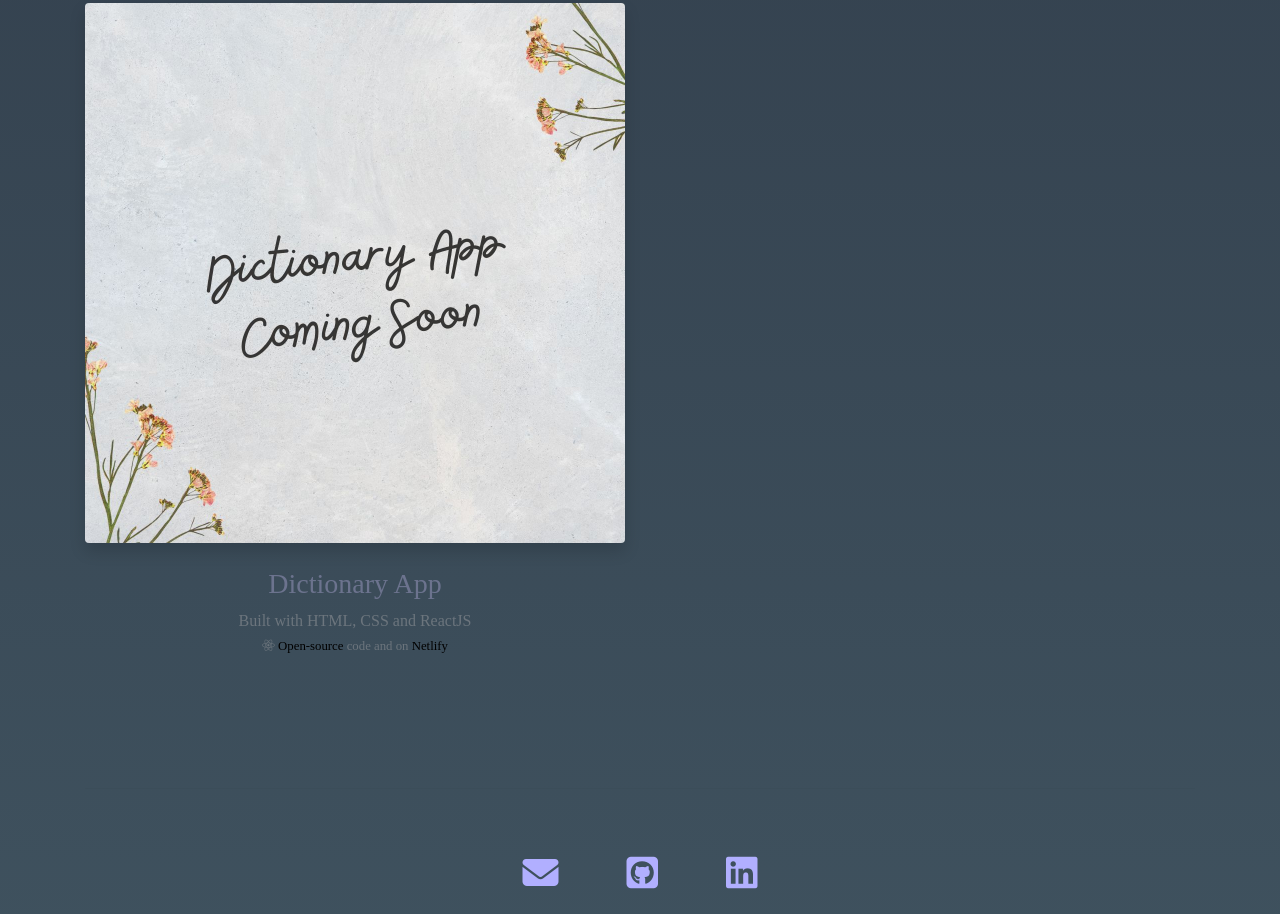
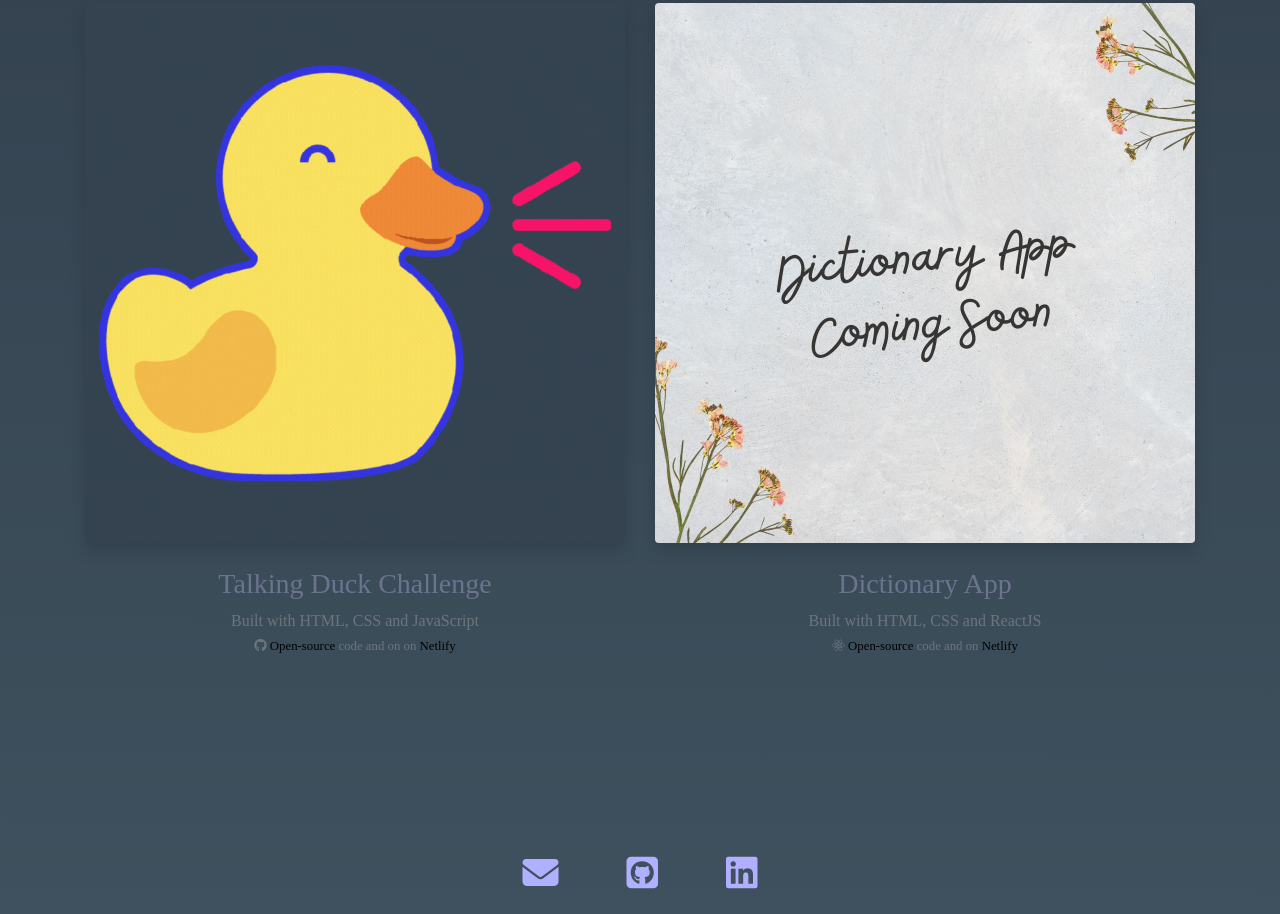
Before and after one commit to NatsukiSh/advanced-tools-homework, a plain HTML site: page work.html in a window 1280 px wide. Shown: the part 2560-3474 px from the top of the page. Drawn offline with nearby package versions, Linux system fonts and the light colour scheme; no server answers.

Commit message:
Added talking duck challenge

```diff
--- a/work.html
+++ b/work.html
@@ -298,6 +298,30 @@
               </p>
               </div>
               <div class="col-md-6 mb-5">
+              <a href="https://joyful-horse-b9cd51.netlify.app/" target="_blank">
+                <img
+                  src="/img/talking-duck-animated.gif"
+                  class="img-fluid rounded shadow mt-3"
+                  alt="Duck gif"
+                  title="Let Duck talk!"
+              /></a>
+              <h3 class="text-center mt-4">Talking Duck Challenge</h3>
+              <p class="text-center text-muted">
+                Built with HTML, CSS and JavaScript
+                <br />
+                <small class="text-center">
+                  <i class="fa-brands fa-github mb-5"></i>
+                  <a
+                    href="https://github.com/NatsukiSh/talking-duck-project"
+                    target="_blank"
+                    class="text-decoration-none"
+                    >Open-source</a
+                  >
+                  code and on on <a href="https://joyful-horse-b9cd51.netlify.app/">Netlify</a>
+                </small>
+              </p>
+              </div>
+              <div class="col-md-6 mb-5">
               <a href="#"
               target="_blank"
               class="button">
```
Also changed, not shown: img/talking-duck-animated.gif (added).
